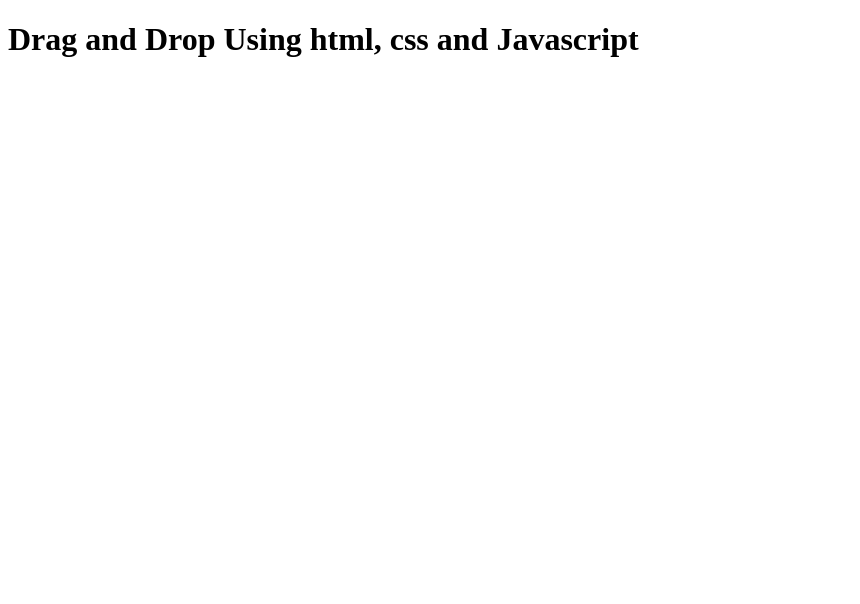
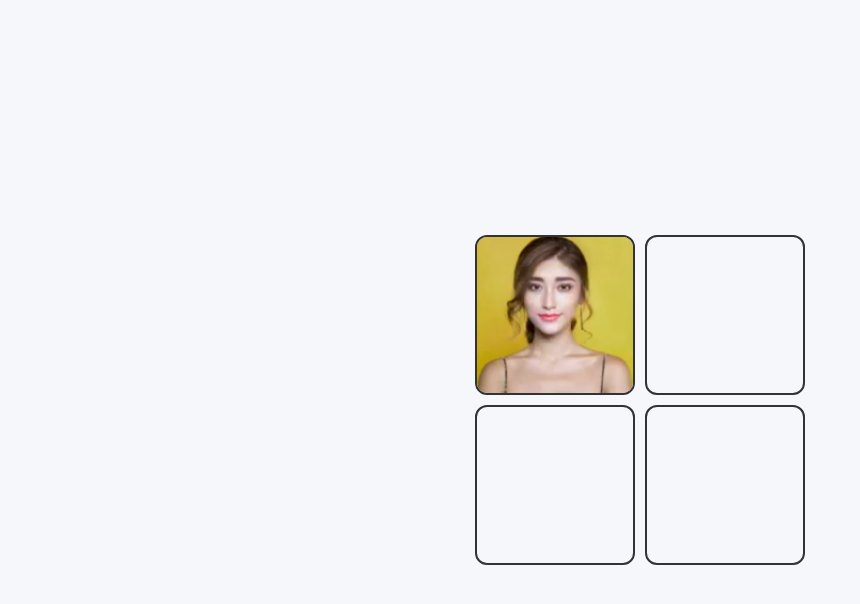
Before and after one commit to davido242/drag-and-drop1, a plain HTML site: page index.html in a window 1280 px wide. Shown: the whole page, without its empty margins (0-860 px from the left). Drawn offline with Linux system fonts and the light colour scheme.

Commit message:
Added Markup layout and styles

```diff
--- a/index.html
+++ b/index.html
@@ -8,9 +8,19 @@
   <title>Drag and Drop</title>
 </head>
 <body>
-  <div>
+  <!-- <div>
     <h1>Drag and Drop Using html, css and Javascript</h1>
-  </div>
+  </div> -->
+  <section class="container">
+    <div class="box">
+      <div class="image" draggable="true">
+
+      </div>
+    </div>
+    <div class="box"></div>
+    <div class="box"></div>
+    <div class="box"></div>
+  </section>
 
 </body>
 </html>
--- a/main.js
+++ b/main.js
@@ -1 +1,8 @@
-alert("A Drag and drop side project");
+let n = 0;
+
+while (n < 3) {
+  n++;
+  console.log(n, "Dave");
+}
+
+// Expected output: 3
--- a/style.css
+++ b/style.css
@@ -0,0 +1,39 @@
+* {
+  box-sizing: border-box;
+  padding: 0;
+  margin: 0;
+}
+
+body {
+  height: 100vh;
+  display: flex;
+  justify-content: center;
+  align-items: center;
+  background: #f6f7fb;
+}
+
+.container {
+  display: flex;
+  flex-wrap: wrap;
+  gap: 10px;
+  width: 420px;
+  justify-content: center;
+}
+
+.container .box {
+  position: relative;
+  height: 160px;
+  width: 160px;
+  border: 2px solid #333;
+  border-radius: 12px;
+}
+
+.box .image {
+  height: 100%;
+  width: 100%;
+  border-radius: 10px;
+  background-size: cover;
+  background-position: center;
+  background-repeat: no-repeat;
+  background-image: url("/images/passporter.png");
+}
```
Also changed, not shown: images/image.png (added), images/passporter.png (added).
